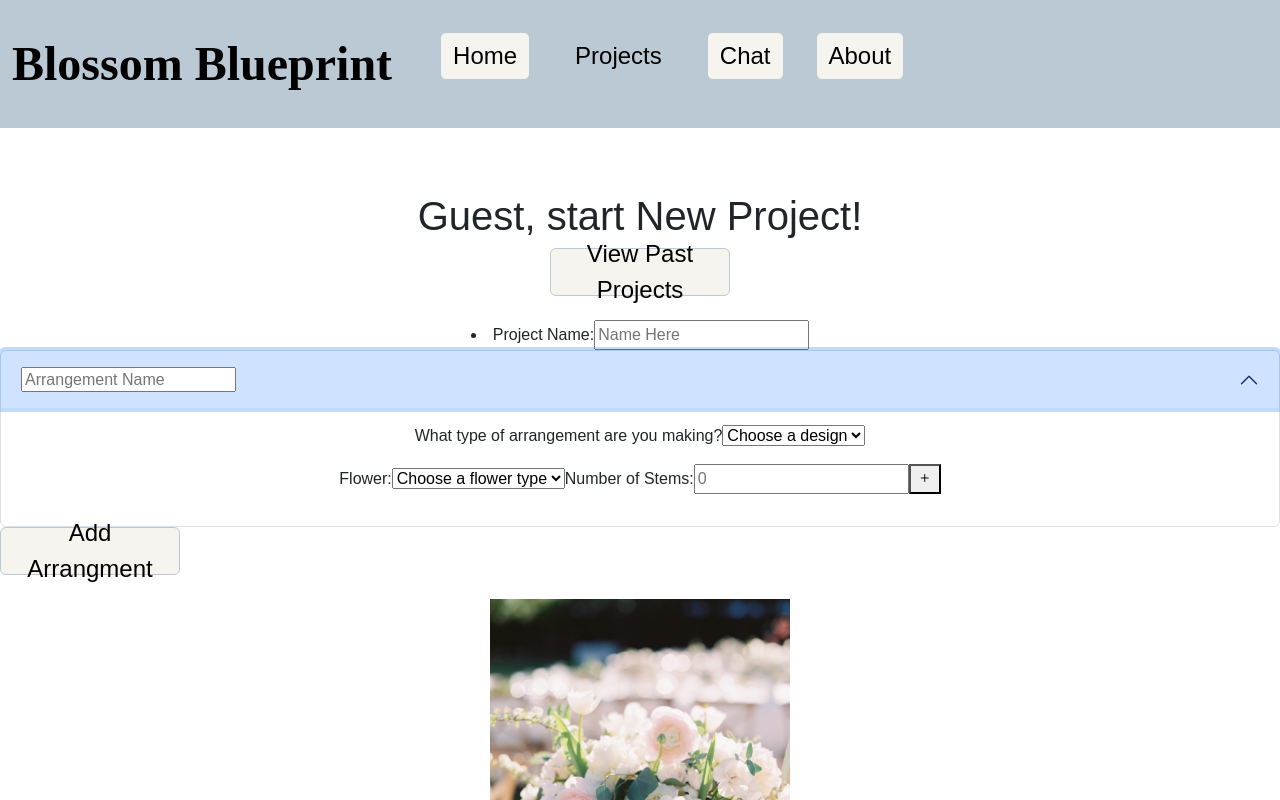
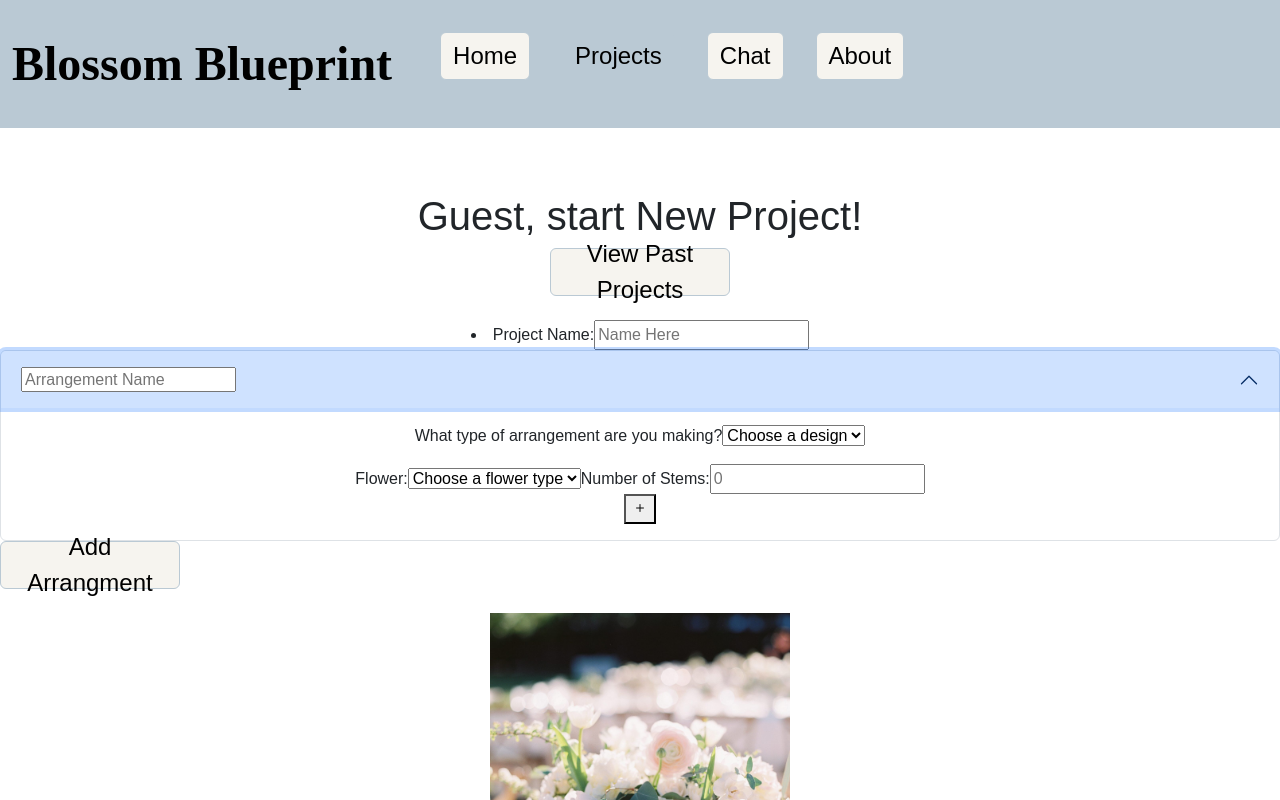
Before and after one commit to libbynic/flowers, a React (Vite) app: page /projects in a window 1280 px wide. Both pictures are taken after a click on the button 640 px from the left and 379 px from the top of the page. Shown: the top 800 px of the page. Built offline with nearby package versions, Linux system fonts and the light colour scheme; a web font is replaced by a local one.

Commit message:
add flower type funk fix

```diff
--- a/src/projects/projects.jsx
+++ b/src/projects/projects.jsx
@@ -1,13 +1,37 @@
 import React from 'react';
 import { Accordion } from 'react-bootstrap';
 export function Projects({user}) {
-    const [arrangement, setArrangements] = React.useState([{id:1, name:""}]);
+    const [arrangement, setArrangements] = React.useState([{id:1, name:"", flowers: [
+        {id: 1, type:"", stems:0}
+    ]}]);
 
     function addArrangement() {
         setArrangements(prev => [
             ...prev,
-            {id:Date.now(), name:""}
+            {id:Date.now(), name:"" , flowers: []}
         ]);
+    }
+
+    function addFlower(arrangementId) {
+        setArrangements(prev =>
+            prev.map(arrangement =>
+            {
+                if (arrangement.id === arrangementId) {
+                    return {
+                        ...arrangement,
+                        flowers: [
+                            ...arrangement.flowers,
+                            {
+                                id: Date.now(),
+                                type: "",
+                                stems: 0
+                            }
+                        ]
+                    };
+                }
+                return arrangement;
+            })
+        );
     }
   return (
    <main>
@@ -46,7 +70,8 @@ export function Projects({user}) {
                                             <option value=" Custom "> Custom </option>
                                         </select>
                                     </p>
-                                    <p>
+                                        {arrangement.flowers.map(flower => (
+                                            <div key={flower.id}>
                                                 <label htmlFor="flower type"> Flower:</label>
                                             <select defaultValue="" id="flower type" name="flower type">
                                                 <option value="" disabled> Choose a flower type </option>
@@ -57,10 +82,11 @@ export function Projects({user}) {
                                             </select>
                                                 <label htmlFor="number">Number of Stems:</label>
                                                 <input type="number" name="varNumber" id="number" min="1" step="1" placeholder="0"/>
-            <button>
+                                            </div>
+                                       ))}
+                                            <button type="button" onClick={()=> addFlower(arrangement.id)}>
                                                 <i className="bi bi-plus"></i>
                                             </button>
-        </p>
                             </Accordion.Body>
                             </Accordion.Item>
                         ))}
```
Lines whose indentation alone changed are shown as unchanged.
